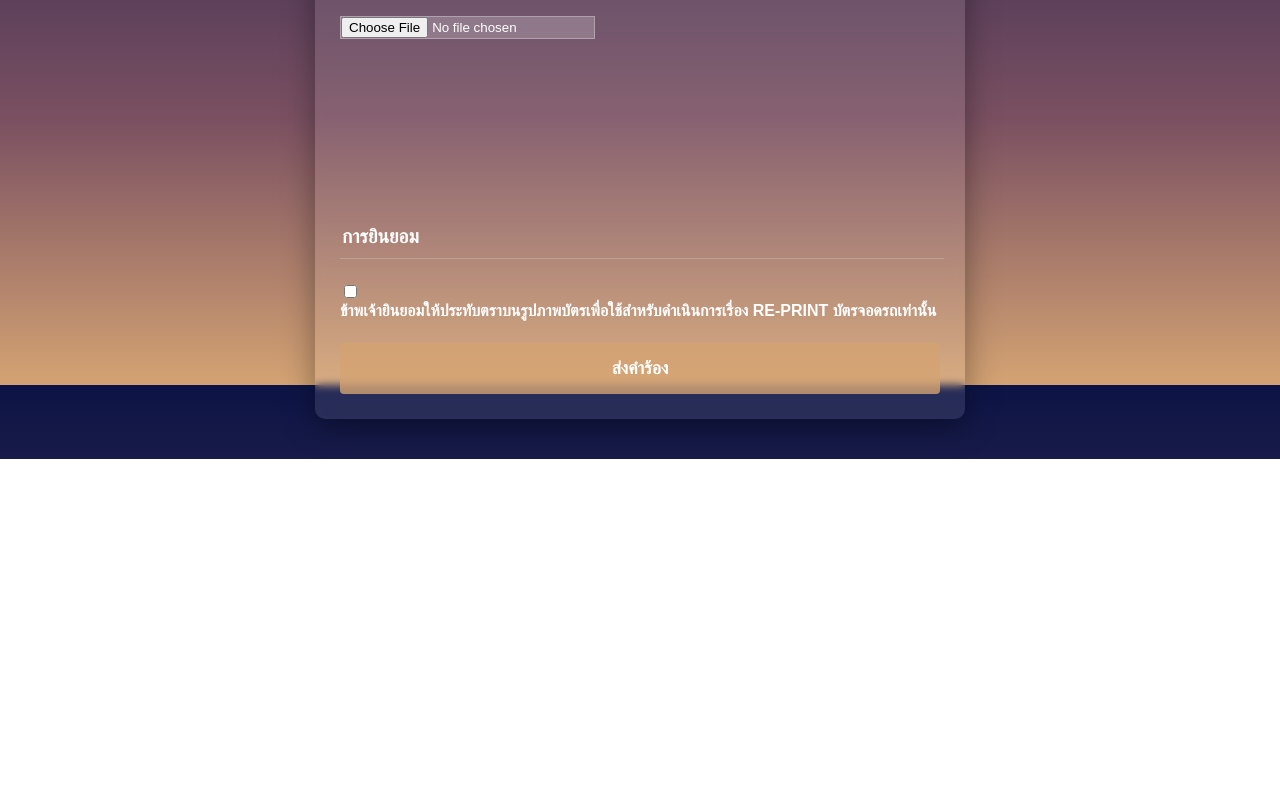
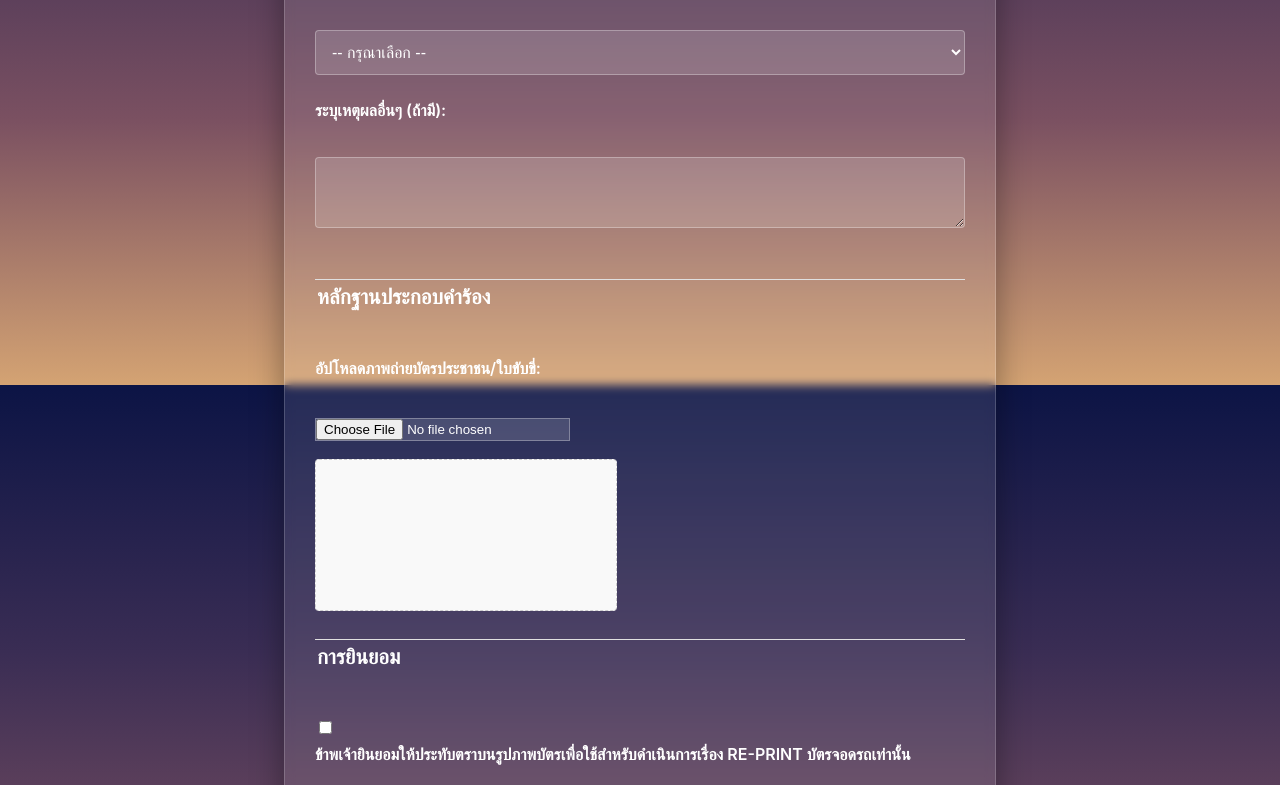
Before and after one commit to bellato8/reprint-form-project, a plain HTML site: page index.html in a window 1280 px wide. Shown: the part 2015-2800 px from the top of the page. Before the commit the page ends 2474 px from the top, so only its background shows below. Drawn offline with Linux system fonts and the light colour scheme; a script that the page names is missing.

Commit message:
Update style.css

```diff
--- a/style.css
+++ b/style.css
@@ -1,16 +1,22 @@
-/* --- General Styling --- */
+/* --- General & Mobile-First Styling (คล้าย Google Forms) --- */
 body {
-    font-family: Arial, sans-serif;
+    font-family: -apple-system, BlinkMacSystemFont, "Segoe UI", Roboto, Helvetica, Arial, sans-serif;
     margin: 0;
-    padding: 20px;
-    background-color: #f0f2f5; /* Mobile-first background, similar to Google Forms */
+    padding: 15px;
+    background-color: #f0f2f5;
     color: #333;
+    line-height: 1.6;
+}
+
+header {
+    text-align: center;
+    margin-bottom: 20px;
 }
 
 h1 {
-    text-align: center;
-    font-size: 1.5em;
+    font-size: 1.6em;
     color: #202124;
+    margin: 0;
 }
 
 p {
@@ -18,26 +24,30 @@ p {
 }
 
 form {
-    max-width: 600px;
+    max-width: 650px;
     margin: 20px auto;
     background-color: #ffffff;
-    padding: 25px;
+    padding: 30px;
     border-radius: 8px;
     border: 1px solid #dadce0;
 }
 
 fieldset {
     border: none;
-    padding: 15px 0;
+    padding: 20px 0;
     margin: 0;
+    border-bottom: 1px solid #e0e0e0;
+}
+
+fieldset:last-of-type {
+    border-bottom: none;
 }
 
 legend {
-    font-size: 1.2em;
+    font-size: 1.3em;
     font-weight: bold;
     color: #202124;
-    padding-bottom: 10px;
-    border-bottom: 1px solid #dadce0;
+    padding-bottom: 15px;
     width: 100%;
 }
 
@@ -45,6 +55,7 @@ label {
     display: block;
     margin-bottom: 8px;
     font-weight: 600;
+    color: #5f6368;
 }
 
 input[type="text"],
@@ -54,11 +65,17 @@ textarea,
 select {
     width: 100%;
     padding: 12px;
-    margin-bottom: 10px;
+    margin-bottom: 15px;
     border-radius: 4px;
     border: 1px solid #ccc;
-    box-sizing: border-box; /* Important for padding and width */
+    box-sizing: border-box;
     font-size: 1em;
+    transition: border-color 0.2s;
+}
+
+input:focus, select:focus, textarea:focus {
+    border-color: #1a73e8;
+    outline: none;
 }
 
 button[type="submit"] {
@@ -71,42 +88,48 @@ button[type="submit"] {
     cursor: pointer;
     font-size: 1.1em;
     font-weight: bold;
+    transition: background-color 0.2s;
 }
 
 button[type="submit"]:hover {
     background-color: #185abc;
 }
 
+canvas {
+    background-color: #f9f9f9;
+    border: 1px dashed #ccc;
+    border-radius: 4px;
+}
+
 /* --- Desktop Styling (Theme: Desert & Starry Sky) --- */
 @media (min-width: 768px) {
     body {
-        /* Gradient from starry night sky to desert sand */
         background: linear-gradient(to bottom, #0c1445, #3a2d54, #7a5061, #d4a373);
         background-attachment: fixed;
     }
 
     form {
-        border: none;
+        border: 1px solid rgba(255, 255, 255, 0.18);
         box-shadow: 0 8px 32px 0 rgba(0, 0, 0, 0.37);
-        backdrop-filter: blur(4px);
-        -webkit-backdrop-filter: blur(4px);
-        background: rgba(255, 255, 255, 0.1); /* Frosted glass effect */
+        backdrop-filter: blur(5px);
+        -webkit-backdrop-filter: blur(5px);
+        background: rgba(255, 255, 255, 0.1);
         border-radius: 10px;
         color: #fff;
     }
 
-    h1, legend, label {
+    h1, legend, label, p {
         color: #fff;
     }
 
-    legend {
-        border-bottom: 1px solid rgba(255, 255, 255, 0.2);
+    input, select, textarea {
+        background: rgba(255, 255, 255, 0.15);
+        border: 1px solid rgba(255, 255, 255, 0.3);
+        color: #fff;
     }
 
-    input, select, textarea {
-        background: rgba(255, 255, 255, 0.2);
-        border: 1px solid rgba(255, 255, 255, 0.3);
-        color: #fff;
+    input::placeholder { /* For future use */
+        color: rgba(255, 255, 255, 0.7);
     }
 
     button[type="submit"] {
```
